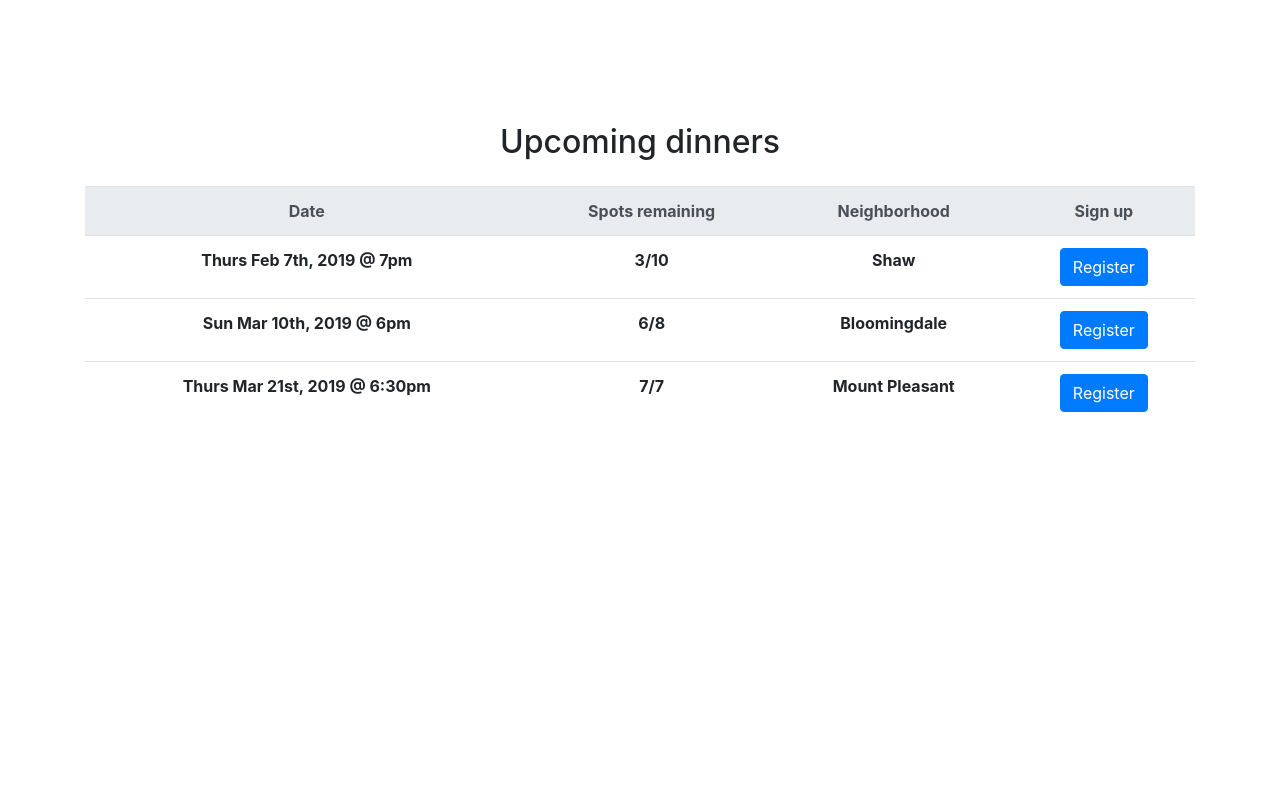
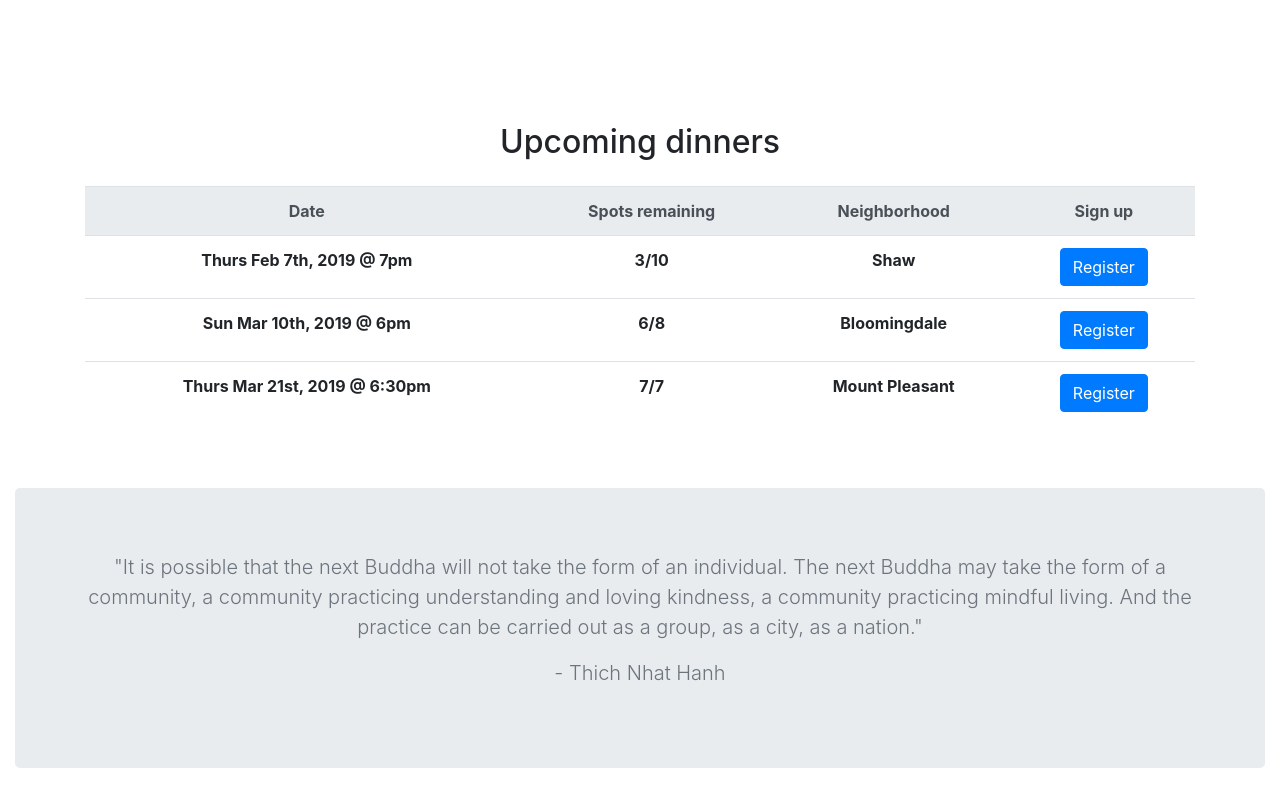
Before and after one commit to cmonaghan/silent-dinners-client, a website: page src/index.pug in a window 1280 px wide. Shown: the part 1089-1889 px from the top of the page. Before the commit the page ends 1577 px from the top, so only its background shows below. Drawn offline with nearby package versions, Linux system fonts and the light colour scheme; files that its build step writes are made by us from their sources; files whose address does not match are found by name.

Commit message:
adds thich nhat hanh quote

```diff
--- a/src/index.pug
+++ b/src/index.pug
@@ -88,6 +88,13 @@ html(lang="pl")
                                 a.btn.btn-primary.mt-6(href="#") Register
 
 
+
+            section.jumbotron
+                .container.text-center
+                    p.lead.text-muted "It is possible that the next Buddha will not take the form of an individual. The next Buddha may take the form of a community, a community practicing understanding and loving kindness, a community practicing mindful living. And the practice can be carried out as a group, as a city, as a nation."
+                    p.lead.text-muted - Thich Nhat Hanh
+
+
         script(src="js/jquery/jquery.min.js")
         script(src="js/popper/popper.min.js")
         script(src="js/bootstrap/bootstrap.min.js")
```
